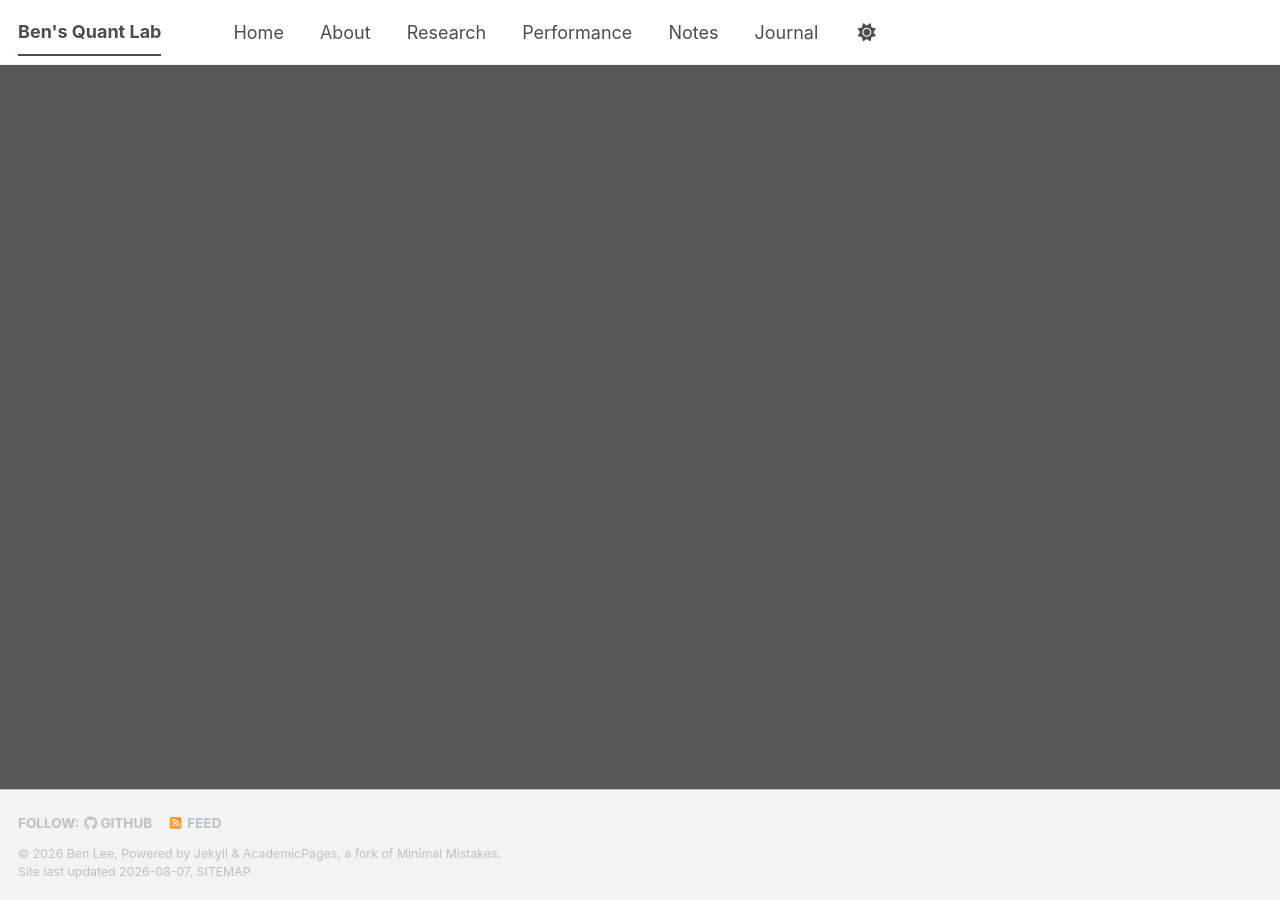
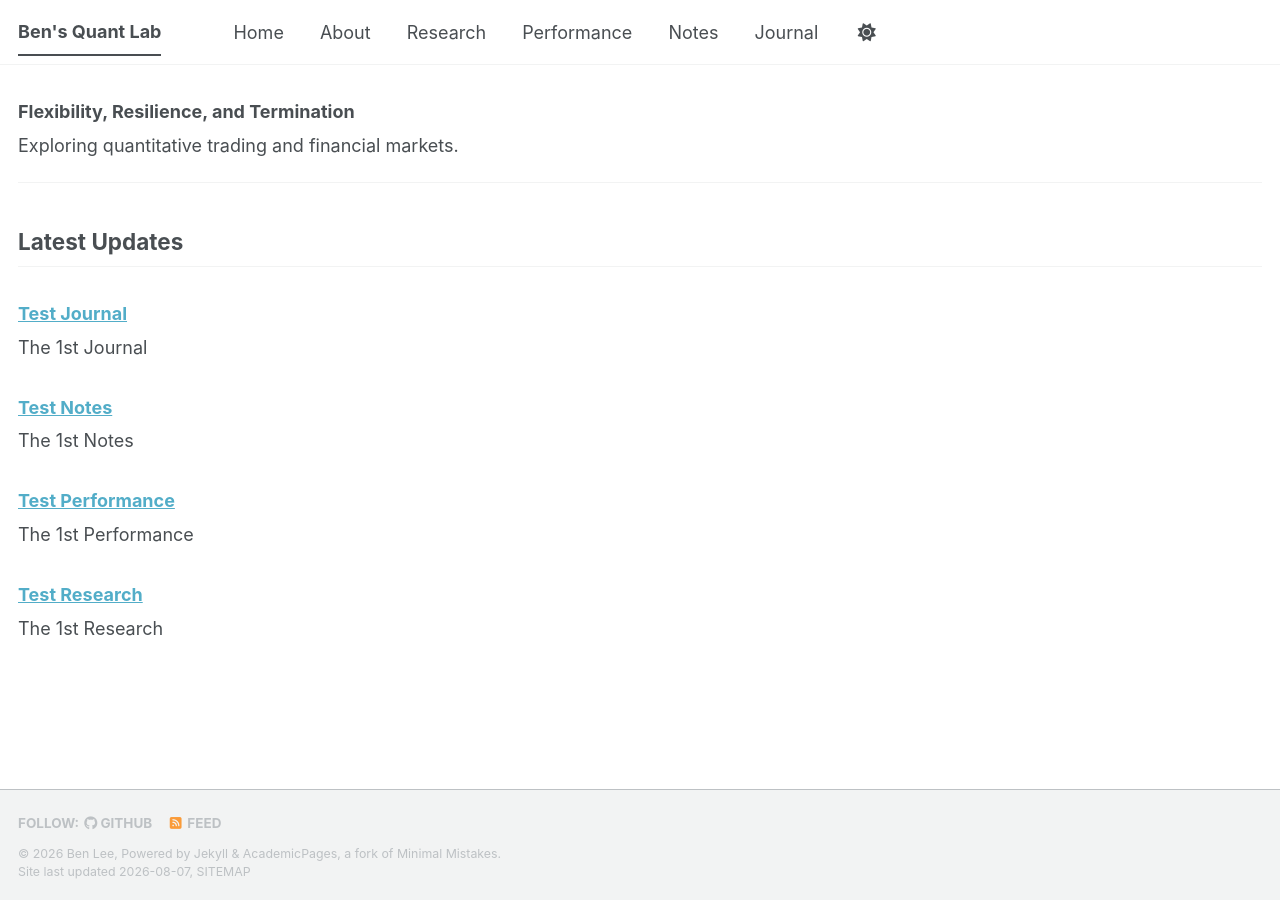
Before and after one commit to leebh1119/leebh1119.github.io, a Jekyll site: the page built from index.md, in a window 1280 px wide and 900 px high. Built offline with Jekyll 4.4.1, drawn with Linux system fonts in a browser that asks for light colours; a style sheet for code colours, icons or effects is not loaded.

Commit message:
updated scroll effects

```diff
--- a/_sass/_custom.scss
+++ b/_sass/_custom.scss
@@ -1,7 +1,6 @@
 .page__hero--overlay {
   position: relative;
-  height: 100vh !important;
-  min-height: 100vh !important;
+  height: auto;
   padding: 0 !important;
 
   background-size: cover !important;
```
